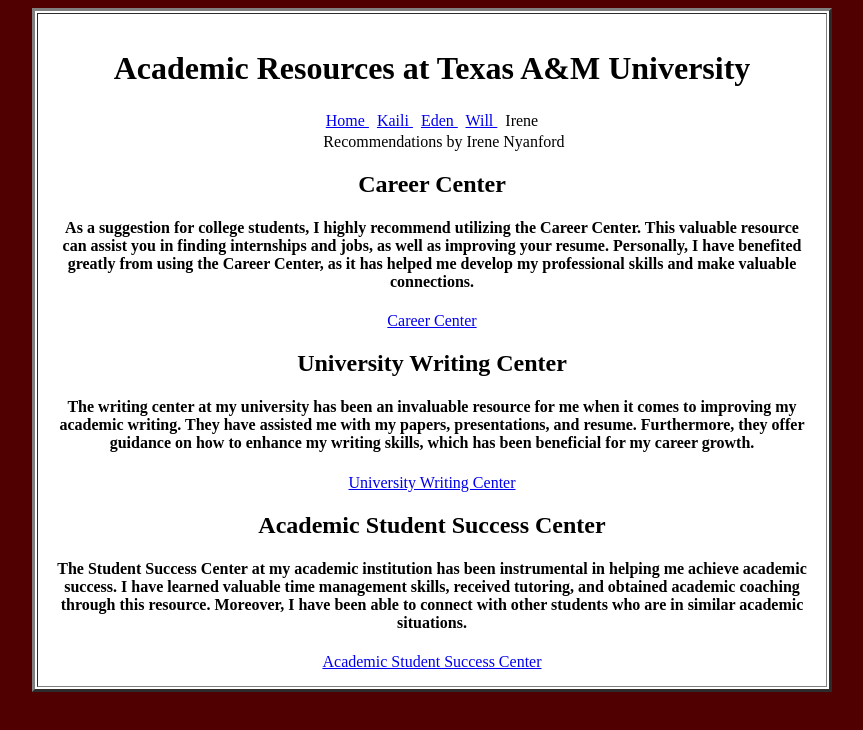
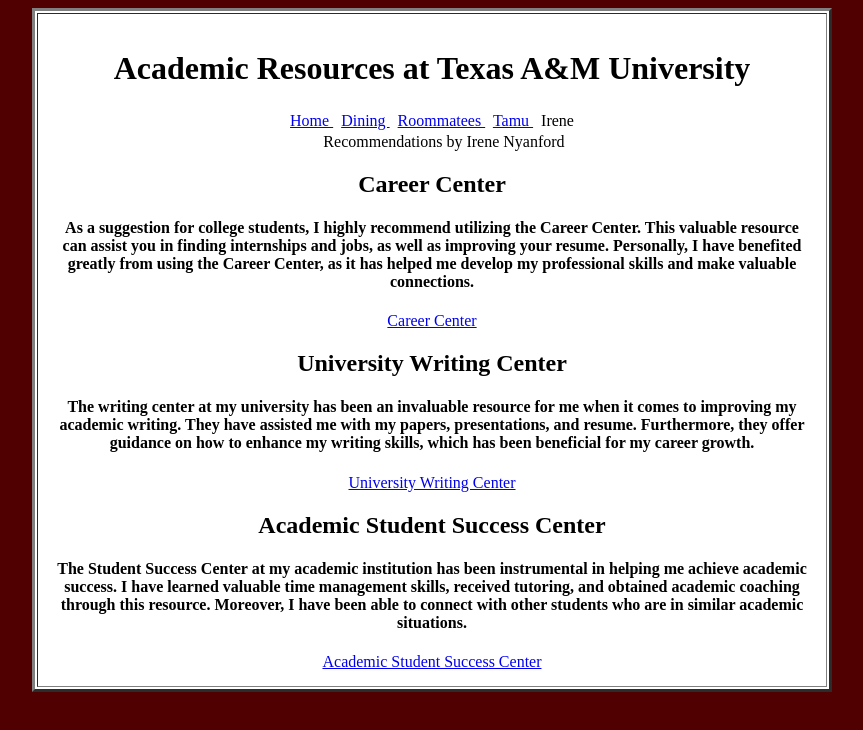
Before and after one commit to nyanford/TheSeniorExperience.github.io, a plain HTML site: page irene.html in a window 1280 px wide. Shown: the whole page, without its empty margins (208-1071 px from the left). Drawn offline with Linux system fonts and the light colour scheme.

Commit message:
Update irene.html
labels

```diff
--- a/irene.html
+++ b/irene.html
@@ -21,11 +21,11 @@
 
 	      <a href=" home.html">  Home </a>
 			&nbsp
-              <a href=" dining.html"> Kaili </a>
+              <a href=" dining.html"> Dining </a>
 			&nbsp
-		<a href=" roommates.html"> Eden </a>
+		<a href=" roommates.html"> Roommatees </a>
 			&nbsp
-		<a href=" tamu.html"> Will </a>
+		<a href=" tamu.html"> Tamu </a>
 			&nbsp
 	     		Irene
 
```
